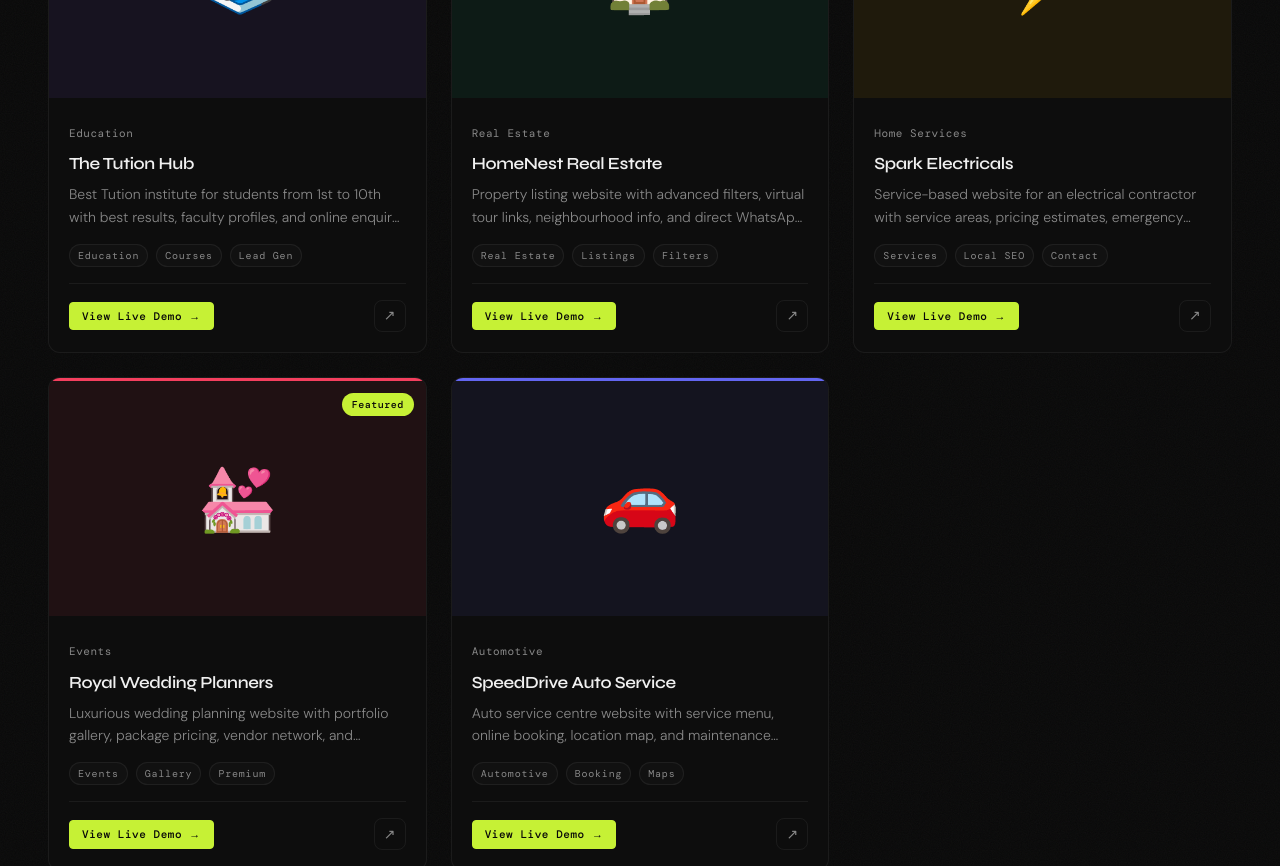
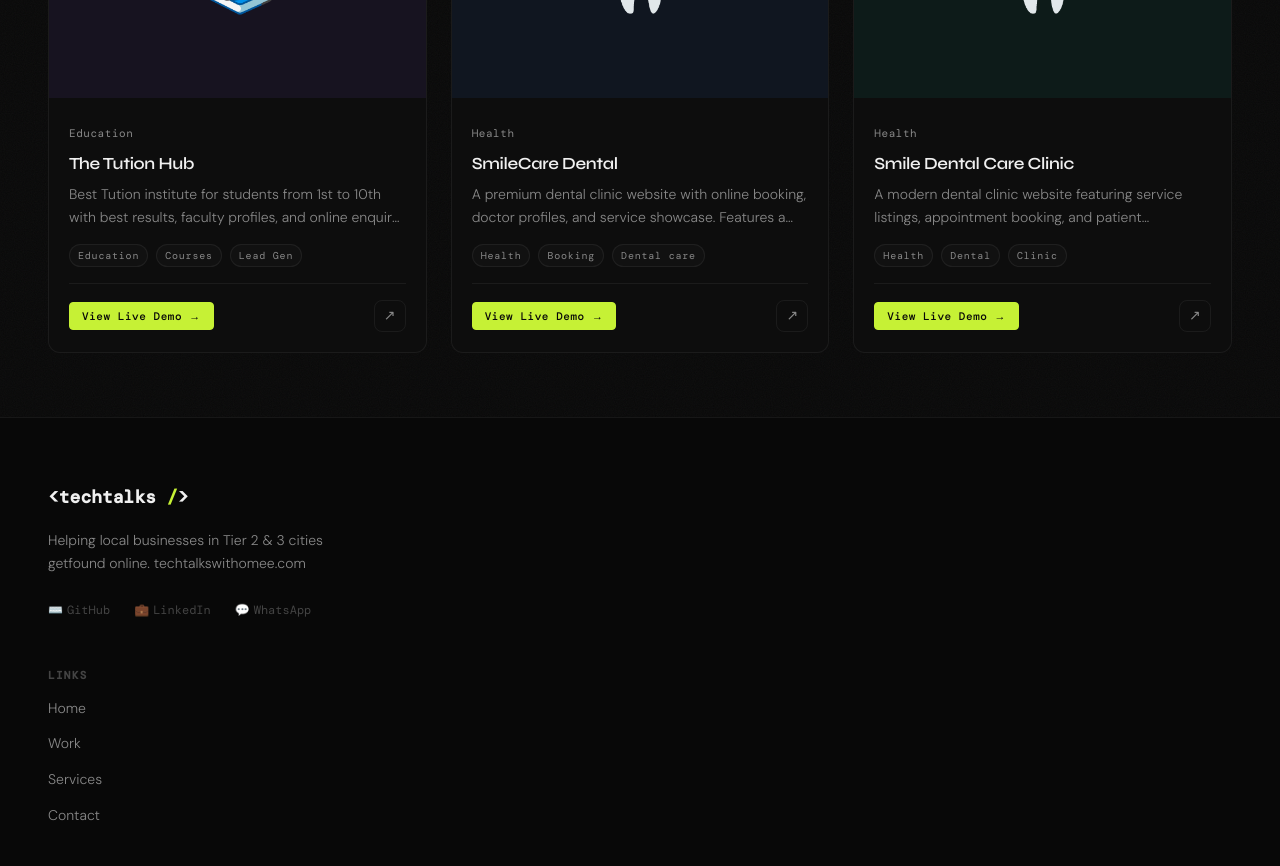
Before and after one commit to OmprakashKadur/techtalkswithomee_portfolio, a Next.js app: page /work in a window 1280 px wide. Shown: the part 700-1566 px from the top of the page. Built offline with nearby package versions, Linux system fonts and the light colour scheme; a web font is replaced by a local one.

Commit message:
feat: update project entries for SmileCare Dental and Smile Dental Care Clinic, and comment out previous entries

```diff
--- a/src/data/projects.ts
+++ b/src/data/projects.ts
@@ -117,57 +117,84 @@ export const projects: Project[] = [
     emoji: "📚",
   },
   {
-    id: "9",
-    slug: "homenest-real-estate",
-    name: "HomeNest Real Estate",
-    category: "Real Estate",
+    id: "13",
+    slug: "smilecare-dental",
+    name: "SmileCare Dental",
+    category: "Health",
     description:
-      "Property listing website with advanced filters, virtual tour links, neighbourhood info, and direct WhatsApp enquiry for each listing.",
-    demoUrl: "https://homenest.demo.vercel.app",
-    tags: ["Real Estate", "Listings", "Filters"],
-    color: "#10B981",
-    featured: false,
-    emoji: "🏠",
+      "A premium dental clinic website with online booking, doctor profiles, and service showcase. Features a modern design and patient-focused experience.",
+    demoUrl: "https://smilecare-dental-omee.vercel.app",
+    tags: ["Health", "Booking", "Dental care"],
+    color: "#3B82F6",
+    featured: true,
+    emoji: "🦷",
   },
   {
-    id: "10",
-    slug: "spark-electricals",
-    name: "Spark Electricals",
-    category: "Home Services",
+    id: "14",
+    slug: "smile-dental-care-clinic",
+    name: "Smile Dental Care Clinic",
+    category: "Health",
     description:
-      "Service-based website for an electrical contractor with service areas, pricing estimates, emergency contact, and customer reviews.",
-    demoUrl: "https://spark-electrical.demo.vercel.app",
-    tags: ["Services", "Local SEO", "Contact"],
-    color: "#EAB308",
-    featured: false,
-    emoji: "⚡",
+      "A modern dental clinic website featuring service listings, appointment booking, and patient testimonials. Clean design focused on trust and professionalism.",
+    demoUrl: "https://smile-dental-care-clinic.vercel.app",
+    tags: ["Health", "Dental", "Clinic"],
+    color: "#14B8A6",
+    featured: true,
+    emoji: "🦷",
   },
-  {
-    id: "11",
-    slug: "royal-wedding-planners",
-    name: "Royal Wedding Planners",
-    category: "Events",
-    description:
-      "Luxurious wedding planning website with portfolio gallery, package pricing, vendor network, and consultation booking via WhatsApp.",
-    demoUrl: "https://royal-wedding.demo.vercel.app",
-    tags: ["Events", "Gallery", "Premium"],
-    color: "#F43F5E",
-    featured: true,
-    emoji: "💒",
-  },
-  {
-    id: "12",
-    slug: "speeddrive-auto-service",
-    name: "SpeedDrive Auto Service",
-    category: "Automotive",
-    description:
-      "Auto service centre website with service menu, online booking, location map, and maintenance reminders via WhatsApp.",
-    demoUrl: "https://speeddrive.demo.vercel.app",
-    tags: ["Automotive", "Booking", "Maps"],
-    color: "#6366F1",
-    featured: false,
-    emoji: "🚗",
-  },
+
+  // {
+  //   id: "9",
+  //   slug: "homenest-real-estate",
+  //   name: "HomeNest Real Estate",
+  //   category: "Real Estate",
+  //   description:
+  //     "Property listing website with advanced filters, virtual tour links, neighbourhood info, and direct WhatsApp enquiry for each listing.",
+  //   demoUrl: "https://homenest.demo.vercel.app",
+  //   tags: ["Real Estate", "Listings", "Filters"],
+  //   color: "#10B981",
+  //   featured: false,
+  //   emoji: "🏠",
+  // },
+  // {
+  //   id: "10",
+  //   slug: "spark-electricals",
+  //   name: "Spark Electricals",
+  //   category: "Home Services",
+  //   description:
+  //     "Service-based website for an electrical contractor with service areas, pricing estimates, emergency contact, and customer reviews.",
+  //   demoUrl: "https://spark-electrical.demo.vercel.app",
+  //   tags: ["Services", "Local SEO", "Contact"],
+  //   color: "#EAB308",
+  //   featured: false,
+  //   emoji: "⚡",
+  // },
+  // {
+  //   id: "11",
+  //   slug: "royal-wedding-planners",
+  //   name: "Royal Wedding Planners",
+  //   category: "Events",
+  //   description:
+  //     "Luxurious wedding planning website with portfolio gallery, package pricing, vendor network, and consultation booking via WhatsApp.",
+  //   demoUrl: "https://royal-wedding.demo.vercel.app",
+  //   tags: ["Events", "Gallery", "Premium"],
+  //   color: "#F43F5E",
+  //   featured: true,
+  //   emoji: "💒",
+  // },
+  // {
+  //   id: "12",
+  //   slug: "speeddrive-auto-service",
+  //   name: "SpeedDrive Auto Service",
+  //   category: "Automotive",
+  //   description:
+  //     "Auto service centre website with service menu, online booking, location map, and maintenance reminders via WhatsApp.",
+  //   demoUrl: "https://speeddrive.demo.vercel.app",
+  //   tags: ["Automotive", "Booking", "Maps"],
+  //   color: "#6366F1",
+  //   featured: false,
+  //   emoji: "🚗",
+  // },
 ];
 
 export const categories = [
```
